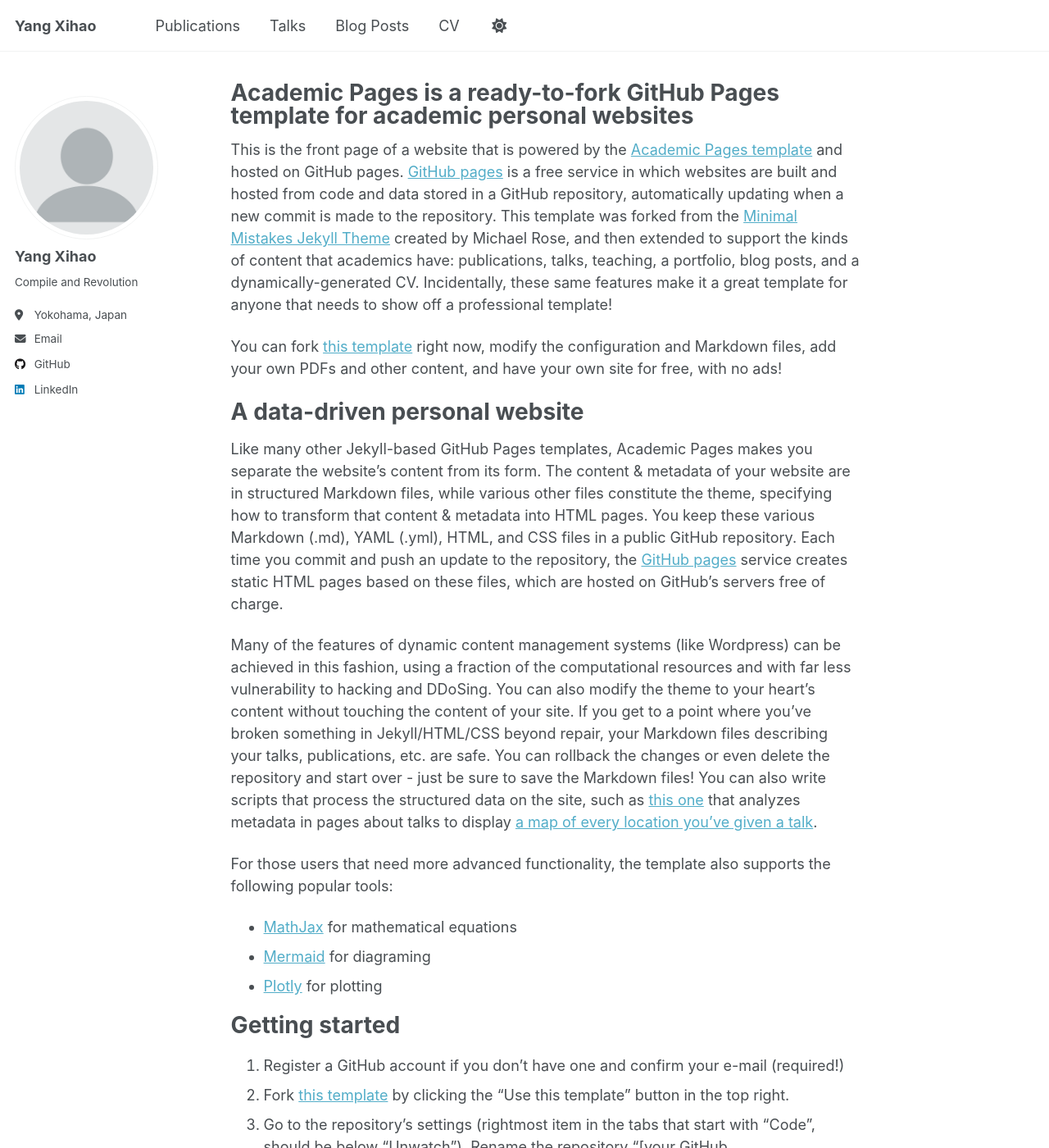
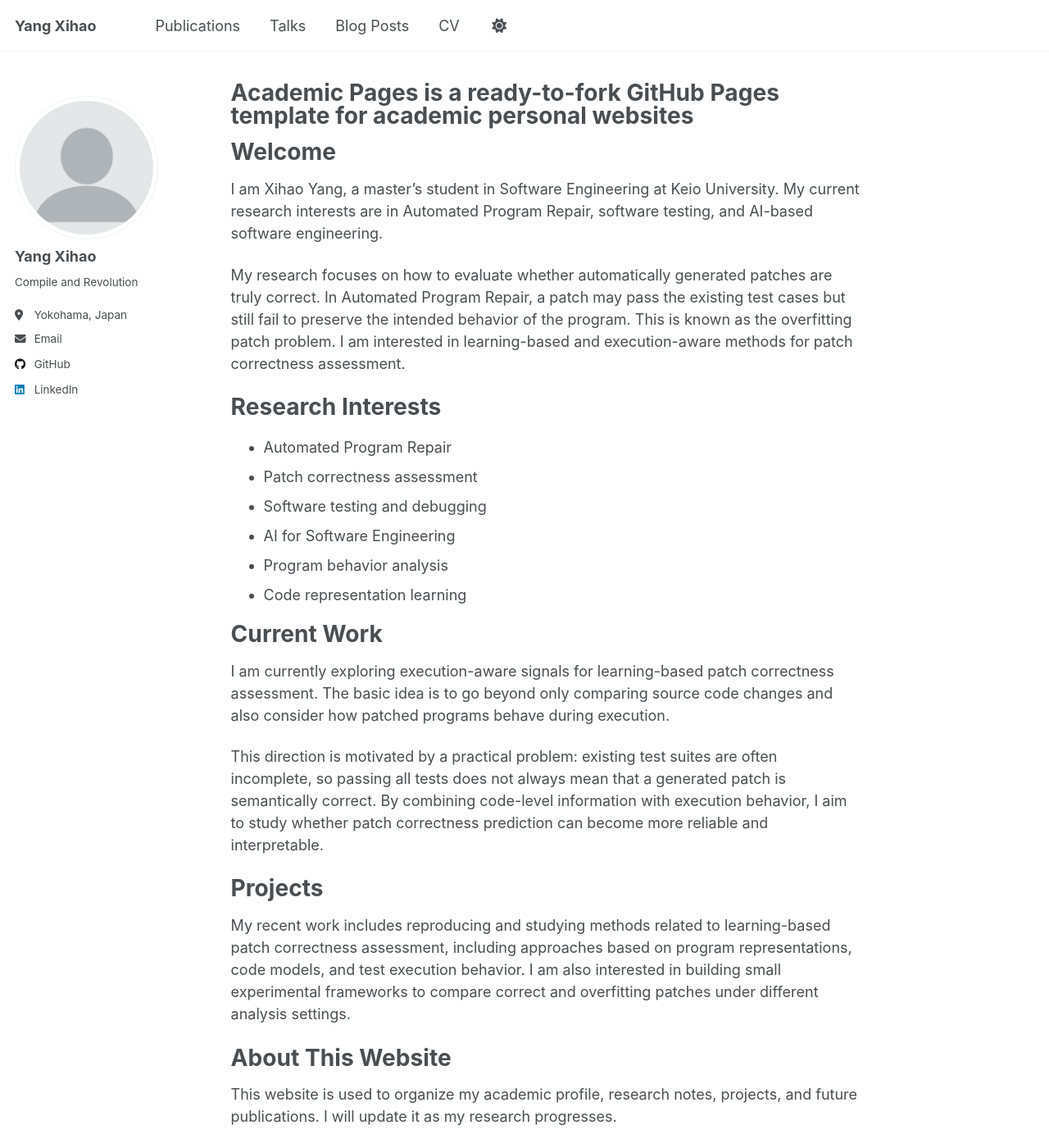
Before and after one commit to xihao-yang/xihao-yang.github.io, a Jekyll site: the page built from _pages/about.md, in a window 1280 px wide and 1400 px high. Shown: the whole window at 82% size. Built offline with Jekyll 4.4.1, drawn with Linux system fonts in a browser that asks for light colours; a script that is not in the unit is left out; some of the changed text lies outside the part shown.

Commit message:
Update about.md

```diff
--- a/_pages/about.md
+++ b/_pages/about.md
@@ -7,50 +7,37 @@ redirect_from:
   - /about.html
 ---
 
-This is the front page of a website that is powered by the [Academic Pages template](https://github.com/academicpages/academicpages.github.io) and hosted on GitHub pages. [GitHub pages](https://pages.github.com) is a free service in which websites are built and hosted from code and data stored in a GitHub repository, automatically updating when a new commit is made to the repository. This template was forked from the [Minimal Mistakes Jekyll Theme](https://mmistakes.github.io/minimal-mistakes/) created by Michael Rose, and then extended to support the kinds of content that academics have: publications, talks, teaching, a portfolio, blog posts, and a dynamically-generated CV. Incidentally, these same features make it a great template for anyone that needs to show off a professional template!
+# Welcome
 
- You can fork [this template](https://github.com/academicpages/academicpages.github.io) right now, modify the configuration and Markdown files, add your own PDFs and other content, and have your own site for free, with no ads!
+I am Xihao Yang, a master's student in Software Engineering at Keio University. My current research interests are in Automated Program Repair, software testing, and AI-based software engineering.
 
-A data-driven personal website
-======
-Like many other Jekyll-based GitHub Pages templates, Academic Pages makes you separate the website's content from its form. The content & metadata of your website are in structured Markdown files, while various other files constitute the theme, specifying how to transform that content & metadata into HTML pages. You keep these various Markdown (.md), YAML (.yml), HTML, and CSS files in a public GitHub repository. Each time you commit and push an update to the repository, the [GitHub pages](https://pages.github.com/) service creates static HTML pages based on these files, which are hosted on GitHub's servers free of charge.
+My research focuses on how to evaluate whether automatically generated patches are truly correct. In Automated Program Repair, a patch may pass the existing test cases but still fail to preserve the intended behavior of the program. This is known as the overfitting patch problem. I am interested in learning-based and execution-aware methods for patch correctness assessment.
 
-Many of the features of dynamic content management systems (like Wordpress) can be achieved in this fashion, using a fraction of the computational resources and with far less vulnerability to hacking and DDoSing. You can also modify the theme to your heart's content without touching the content of your site. If you get to a point where you've broken something in Jekyll/HTML/CSS beyond repair, your Markdown files describing your talks, publications, etc. are safe. You can rollback the changes or even delete the repository and start over - just be sure to save the Markdown files! You can also write scripts that process the structured data on the site, such as [this one](https://github.com/academicpages/academicpages.github.io/blob/master/talkmap.ipynb) that analyzes metadata in pages about talks to display [a map of every location you've given a talk](https://academicpages.github.io/talkmap.html).
+# Research Interests
 
-For those users that need more advanced functionality, the template also supports the following popular tools:
-- [MathJax](https://www.mathjax.org/) for mathematical equations
-- [Mermaid](https://mermaid.js.org/) for diagraming
-- [Plotly](https://plotly.com/javascript/) for plotting
+* Automated Program Repair
+* Patch correctness assessment
+* Software testing and debugging
+* AI for Software Engineering
+* Program behavior analysis
+* Code representation learning
 
-Getting started
-======
-1. Register a GitHub account if you don't have one and confirm your e-mail (required!)
-1. Fork [this template](https://github.com/academicpages/academicpages.github.io) by clicking the "Use this template" button in the top right.
-1. Go to the repository's settings (rightmost item in the tabs that start with "Code", should be below "Unwatch"). Rename the repository "[your GitHub username].github.io", which will also be your website's URL.
-1. Set site-wide configuration and create content & metadata (see below -- also see [this set of diffs](https://archive.is/3TPas) showing what files were changed to set up [an example site](https://getorg-testacct.github.io) for a user with the username "getorg-testacct")
-1. Upload any files (like PDFs, .zip files, etc.) to the files/ directory. They will appear at https://[your GitHub username].github.io/files/example.pdf.
-1. Check status by going to the repository settings, in the "GitHub pages" section
+# Current Work
 
-Site-wide configuration
-------
-The main configuration file for the site is in the base directory in [_config.yml](https://github.com/academicpages/academicpages.github.io/blob/master/_config.yml), which defines the content in the sidebars and other site-wide features. You will need to replace the default variables with ones about yourself and your site's github repository. The configuration file for the top menu is in [_data/navigation.yml](https://github.com/academicpages/academicpages.github.io/blob/master/_data/navigation.yml). For example, if you don't have a portfolio or blog posts, you can remove those items from that navigation.yml file to remove them from the header.
+I am currently exploring execution-aware signals for learning-based patch correctness assessment. The basic idea is to go beyond only comparing source code changes and also consider how patched programs behave during execution.
 
-Create content & metadata
-------
-For site content, there is one Markdown file for each type of content, which are stored in directories like _publications, _talks, _posts, _teaching, or _pages. For example, each talk is a Markdown file in the [_talks directory](https://github.com/academicpages/academicpages.github.io/tree/master/_talks). At the top of each Markdown file is structured data in YAML about the talk, which the theme will parse to do lots of cool stuff. The same structured data about a talk is used to generate the list of talks on the [Talks page](https://academicpages.github.io/talks), each [individual page](https://academicpages.github.io/talks/2012-03-01-talk-1) for specific talks, the talks section for the [CV page](https://academicpages.github.io/cv), and the [map of places you've given a talk](https://academicpages.github.io/talkmap.html) (if you run this [python file](https://github.com/academicpages/academicpages.github.io/blob/master/talkmap.py) or [Jupyter notebook](https://github.com/academicpages/academicpages.github.io/blob/master/talkmap.ipynb), which creates the HTML for the map based on the contents of the _talks directory).
+This direction is motivated by a practical problem: existing test suites are often incomplete, so passing all tests does not always mean that a generated patch is semantically correct. By combining code-level information with execution behavior, I aim to study whether patch correctness prediction can become more reliable and interpretable.
 
-**Markdown generator**
+# Projects
 
-The repository includes [a set of Jupyter notebooks](https://github.com/academicpages/academicpages.github.io/tree/master/markdown_generator
-) that converts a CSV containing structured data about talks or presentations into individual Markdown files that will be properly formatted for the Academic Pages template. The sample CSVs in that directory are the ones I used to create my own personal website at stuartgeiger.com. My usual workflow is that I keep a spreadsheet of my publications and talks, then run the code in these notebooks to generate the Markdown files, then commit and push them to the GitHub repository.
+My recent work includes reproducing and studying methods related to learning-based patch correctness assessment, including approaches based on program representations, code models, and test execution behavior. I am also interested in building small experimental frameworks to compare correct and overfitting patches under different analysis settings.
 
-How to edit your site's GitHub repository
-------
-Many people use a git client to create files on their local computer and then push them to GitHub's servers. If you are not familiar with git, you can directly edit these configuration and Markdown files directly in the github.com interface. Navigate to a file (like [this one](https://github.com/academicpages/academicpages.github.io/blob/master/_talks/2012-03-01-talk-1.md) and click the pencil icon in the top right of the content preview (to the right of the "Raw | Blame | History" buttons). You can delete a file by clicking the trashcan icon to the right of the pencil icon. You can also create new files or upload files by navigating to a directory and clicking the "Create new file" or "Upload files" buttons.
+# About This Website
 
-Example: editing a Markdown file for a talk
-![Editing a Markdown file for a talk](/images/editing-talk.png)
+This website is used to organize my academic profile, research notes, projects, and future publications. I will update it as my research progresses.
 
-For more info
-------
-More info about configuring Academic Pages can be found in [the guide](https://academicpages.github.io/markdown/), the [growing wiki](https://github.com/academicpages/academicpages.github.io/wiki), and you can always [ask a question on GitHub](https://github.com/academicpages/academicpages.github.io/discussions). The [guides for the Minimal Mistakes theme](https://mmistakes.github.io/minimal-mistakes/docs/configuration/) (which this theme was forked from) might also be helpful.
+# Contact
+
+Email: [xihao.yang021112@gmail.com](mailto:xihao.yang021112@gmail.com)
+
+GitHub: @xihao.yang021112
```
